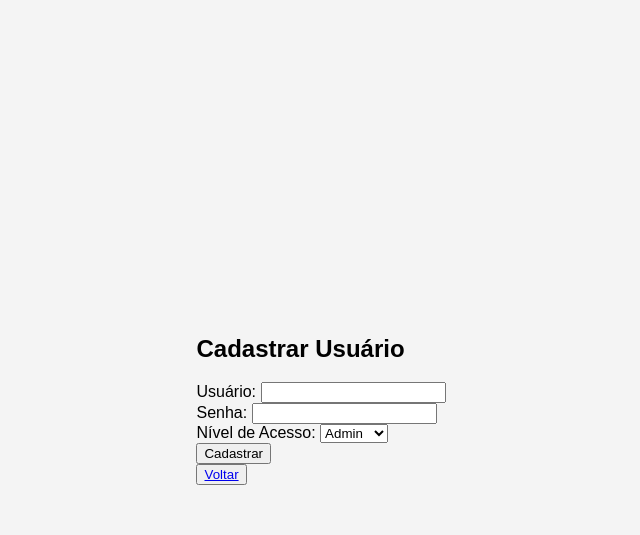
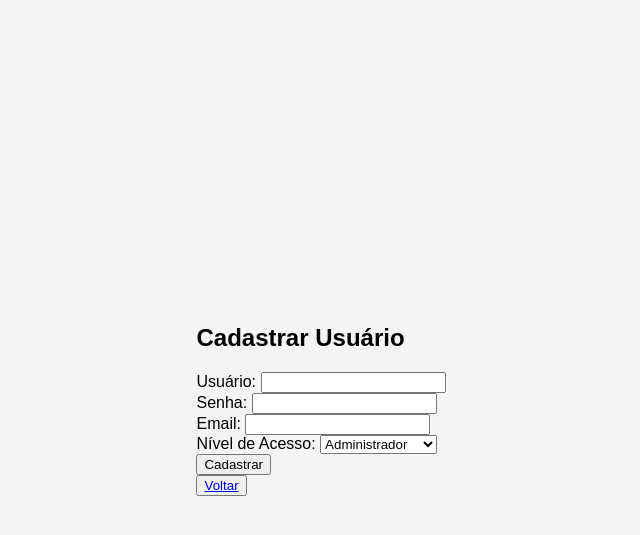
Before and after one commit to PaulinoFANeto/prjFazendaEtec033, a PHP site: page /registro.html in a window 1280 px wide. Shown: the top 535 px of the page, without its empty margins (319-959 px from the left). Run offline with PHP 8.4, Linux system fonts and the light colour scheme.

Commit message:
alteração no registro e bd

```diff
--- a/mysql/bd_fazenda.sql
+++ b/mysql/bd_fazenda.sql
@@ -7,8 +7,8 @@ CREATE TABLE usuarios (
     nome VARCHAR(50) NOT NULL,
     senha VARCHAR(20) NOT NULL,
     email VARCHAR(100) UNIQUE NOT NULL,
-    nivel_acesso ENUM('Administrador', 'Auxiliar docente', 'Professor', 'Aluno') NOT NULL,
-    data_cadastro DATE
+    nivel_acesso ENUM('Administrador', 'Docente', 'Auxiliar docente', 'Aluno') NOT NULL,
+    data_cadastro DATETIME
 );
 
 CREATE TABLE matrizes (
--- a/registro.html
+++ b/registro.html
@@ -3,21 +3,44 @@
 <head>
     <meta charset="UTF-8">
     <meta name="viewport" content="width=device-width, initial-scale=1.0">
-    <title>Cadastro - Sistema de Fazenda</title>
+    <title>Cadastro - Sistema Fazenda ETEC</title>
     <link rel="stylesheet" href="css/styles.css">
 </head>
 <body>
     <div class="register-container">
         <h2>Cadastrar Usuário</h2>
+        <!-- Regras de Negócio para o cadastro de usuários:
+            O campo usuário:
+                - Deve ser único e não pode conter caracteres especiais.
+                - Deve ter entre 3 e 20 caracteres.
+                - Não pode ser igual ao nome do usuário logado.
+            O campo senha:
+                - Deve ter entre 6 e 20 caracteres.
+                - Deve conter letras maiúsculas, minúsculas, números e simbolos.
+                - Não pode ser igual ao nome do usuário logado.
+            O campo email:
+                - Deve ser único e não pode conter caracteres especiais.
+                - Deve ser um email válido.
+                - Não pode ser igual ao email do usuário logado.
+            O campo nível de acesso:
+                - Deve ser um dos seguintes: administrador, docente, auxiliar docente ou aluno.
+                - Não pode ser igual ao nível de acesso do usuário logado.
+            - O usuário logado não pode cadastrar outro usuário com o mesmo nível de acesso.
+            - O usuário logado não pode cadastrar outro usuário com o mesmo nome de usuário ou email.
+        -->
         <form action="php/registro.php" method="POST">
-            <label for="username">Usuário:</label>
-            <input type="text" id="username" name="username" required><br>
-            <label for="password">Senha:</label>
-            <input type="password" id="password" name="password" required><br>
-            <label for="access_level">Nível de Acesso:</label>
-            <select id="access_level" name="access_level" required>
-                <option value="admin">Admin</option>
-                <option value="user">Usuário</option>
+            <label for="usuario">Usuário:</label>
+            <input type="text" id="usuario" name="usuario" required ><br>
+            <label for="senha">Senha:</label>
+            <input type="password" id="senha" name="senha" required><br>
+            <label for="email">Email:</label>
+            <input type="email" id="email" name="email" required><br>
+            <label for="nivel_acesso">Nível de Acesso:</label>
+            <select id="nivel_acesso" name="nivel_acesso" required>
+                <option value="administrador">Administrador</option>
+                <option value="docente">Docente</option>
+                <option value="auxiliar_docente">Auxiliar docente</option>
+                <option value="aluno">Aluno</option>
             </select><br>
             <input type="submit" value="Cadastrar">
             <div>
```
Also changed, not shown: php/registro.php (+8 -5 lines).
